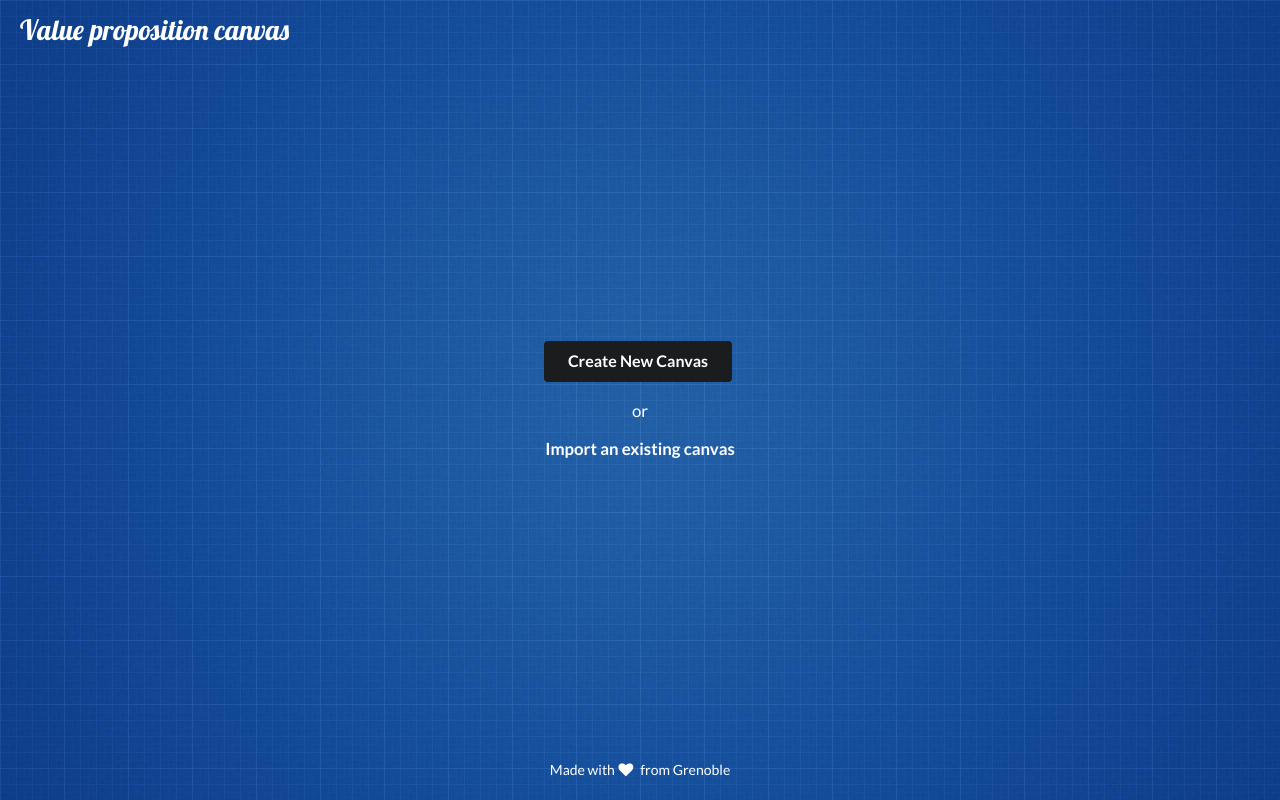
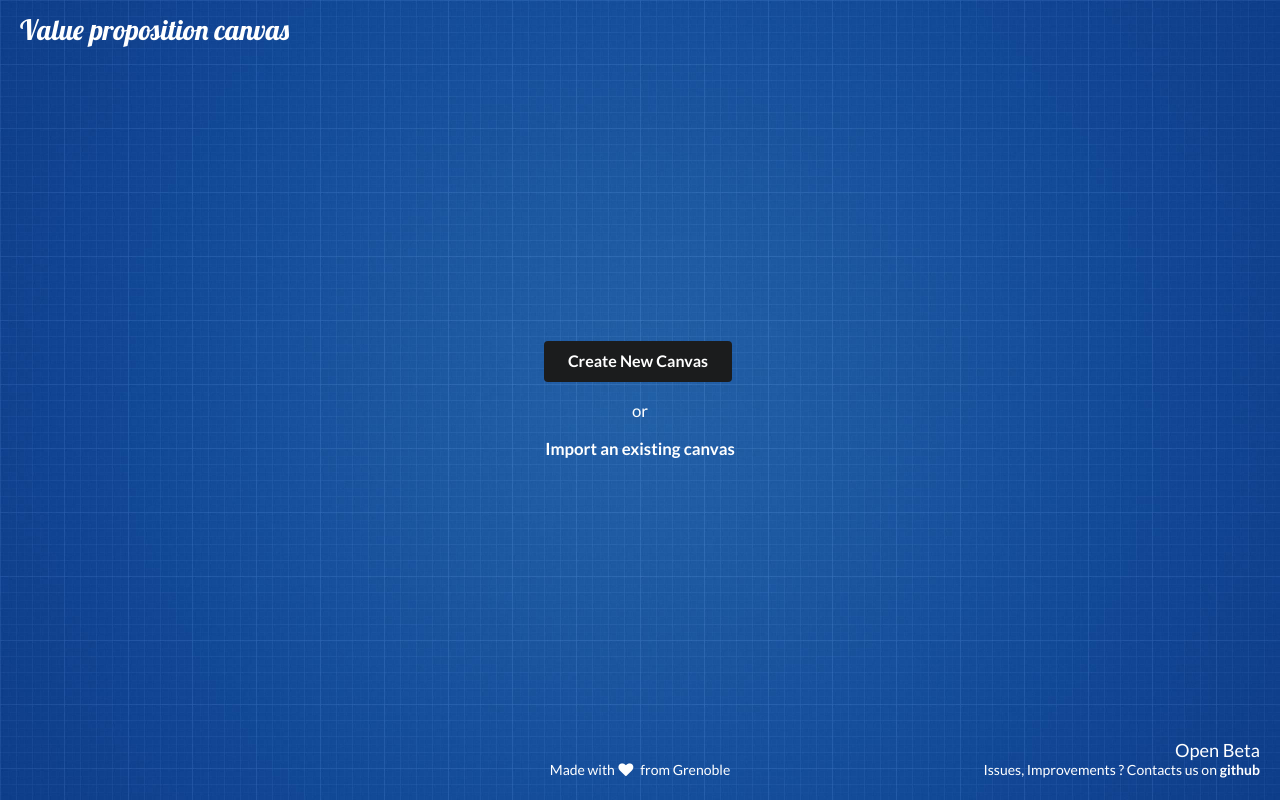
Before and after one commit to friedrith/canvas, a website: page src/public/index.html at #!/welcome in a window 1280 px wide. Drawn offline with nearby package versions, Linux system fonts and the light colour scheme; some packages are replaced by stand-ins of ours; files that its build step writes are made by us from their sources.

Commit message:
add help

```diff
--- a/src/public/app/controllers/welcome/welcome.html
+++ b/src/public/app/controllers/welcome/welcome.html
@@ -3,15 +3,17 @@
     Value proposition canvas
 </header>
 
-<!-- <div class="github">
-    <i class="ui icon github"></i>
-</div> -->
+<div class="beta">
+    <div class="beta-title">Open Beta</div>
+    <div class="beta-github">Issues, Improvements ? Contacts us on <a class="beta-link" href="https://github.com/ThibaultFriedrich/value-proposition-canvas">github</a></div>
+    <!--  -->
+</div>
 
 <div class="">
     <div class="welcome ui middle aligned center aligned grid">
       <div class="column">
           <!-- <div class="welcome-title">
-              Value proposition canvas
+              Open Beta
           </div> -->
           <p>
               <button class="ui button secondary large" ng-click="newValuePropositionCanvas()">Create New Canvas</button>
--- a/src/public/styles/style.less
+++ b/src/public/styles/style.less
@@ -380,15 +380,16 @@ body {
     left: 0;
     right: 0;
     bottom: 0;
+    z-index: 100;
 
     color: white;
     font-size: 1.2em;
 
     &-title {
         font-size: 1.7em;
-        font-family: 'Lobster', cursive;
+        // font-family: 'Lobster', cursive;
         font-weight: normal;
-        padding-bottom: 70px;
+        padding-bottom: 50px;
 
 
     }
@@ -434,7 +435,7 @@ body {
     -ms-user-select: none;
     -o-user-select: none;
 }
-
+/*
 .github {
     position: fixed;
     top: 20px;
@@ -449,4 +450,30 @@ body {
         // font-size: 2.1em;
         // zoom: 110%;
     }
+}*/
+
+.beta {
+    position: fixed;
+    bottom: 20px;
+    right: 20px;
+    // font-size: 2.5em;
+    color: white;
+    z-index: 1000;
+    //cursor: pointer;
+    text-align: right;
+
+    &-title {
+        font-size: 1.3em;
+    }
+
+    &-link {
+        color: white;
+        font-weight: bold;
+        cursor: pointer;
+        &:hover  {
+            text-decoration: underline;
+            color: white;
+        }
+        // font-size: 2em;
+    }
 }
```
